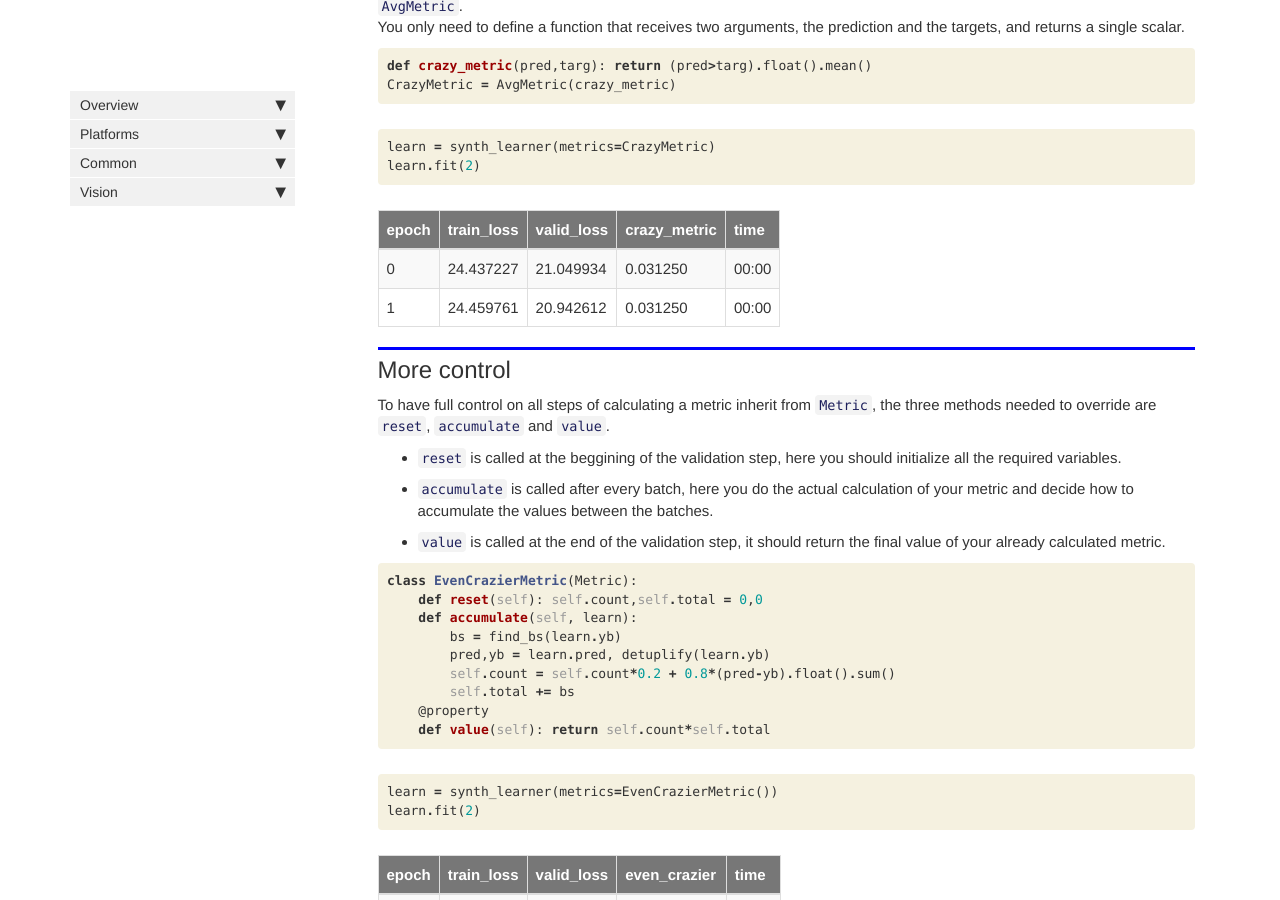
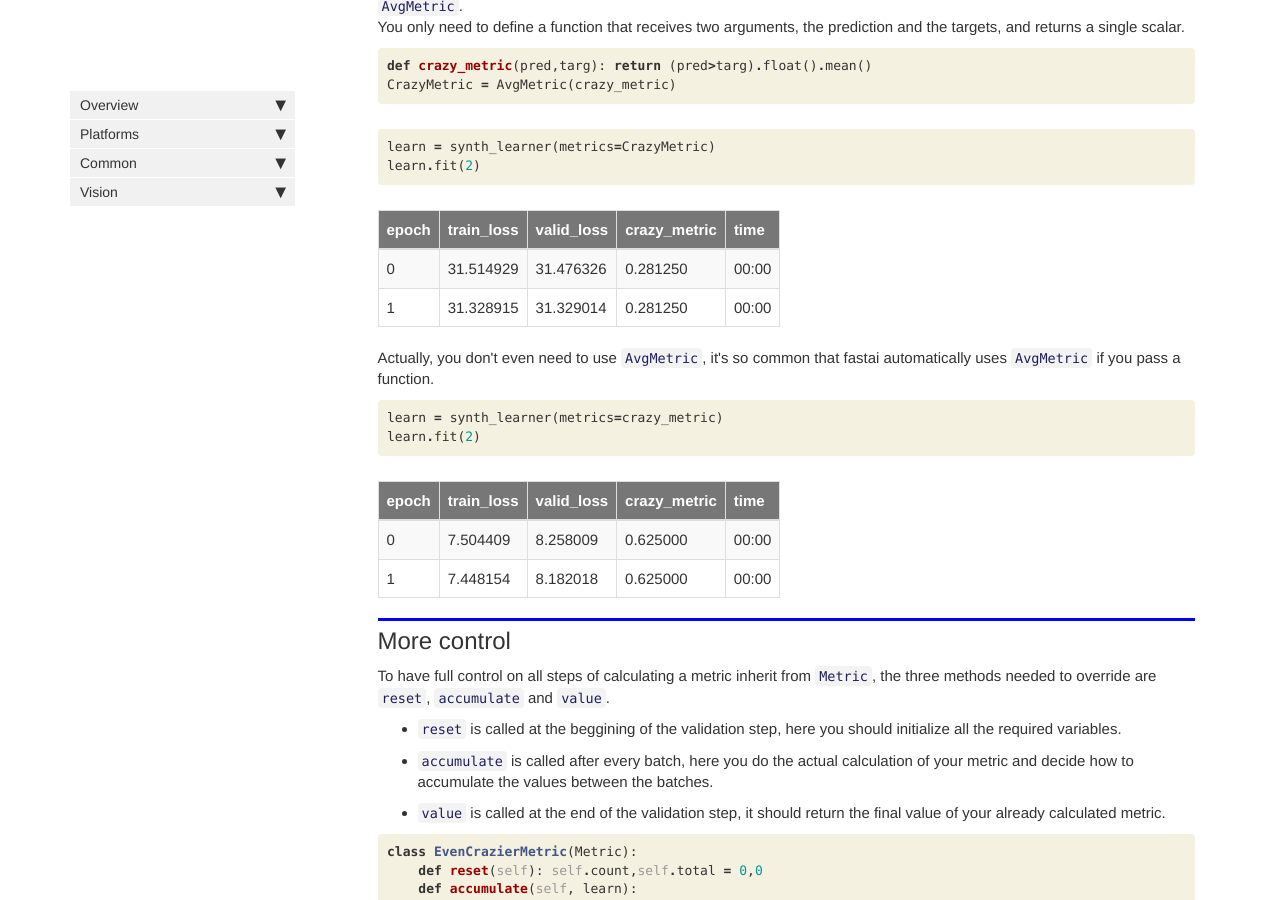
Before and after one commit to lgvaz/fastcook, a Jekyll site: the page built from docs/common.metrics.html, in a window 1280 px wide and 900 px high, scrolled down 389 px. Built offline with Jekyll 4.4.1, drawn with Linux system fonts in a browser that asks for light colours; nearby versions of some CDN libraries; comment, search, counter and statistics services are not loaded.

Commit message:
build docs

```diff
--- a/docs/common.metrics.html
+++ b/docs/common.metrics.html
@@ -101,16 +101,82 @@ You only need to define a function that receives two arguments, the prediction a
   <tbody>
     <tr>
       <td>0</td>
-      <td>24.437227</td>
-      <td>21.049934</td>
-      <td>0.031250</td>
+      <td>31.514929</td>
+      <td>31.476326</td>
+      <td>0.281250</td>
       <td>00:00</td>
     </tr>
     <tr>
       <td>1</td>
-      <td>24.459761</td>
-      <td>20.942612</td>
-      <td>0.031250</td>
+      <td>31.328915</td>
+      <td>31.329014</td>
+      <td>0.281250</td>
+      <td>00:00</td>
+    </tr>
+  </tbody>
+</table>
+</div>
+
+</div>
+
+</div>
+</div>
+
+</div>
+    {% endraw %}
+
+<div class="cell border-box-sizing text_cell rendered"><div class="inner_cell">
+<div class="text_cell_render border-box-sizing rendered_html">
+<p>Actually, you don't even need to use <code>AvgMetric</code>, it's so common that fastai automatically uses <code>AvgMetric</code> if you pass a function.</p>
+
+</div>
+</div>
+</div>
+    {% raw %}
+
+<div class="cell border-box-sizing code_cell rendered">
+<div class="input">
+
+<div class="inner_cell">
+    <div class="input_area">
+<div class=" highlight hl-ipython3"><pre><span></span><span class="n">learn</span> <span class="o">=</span> <span class="n">synth_learner</span><span class="p">(</span><span class="n">metrics</span><span class="o">=</span><span class="n">crazy_metric</span><span class="p">)</span>
+<span class="n">learn</span><span class="o">.</span><span class="n">fit</span><span class="p">(</span><span class="mi">2</span><span class="p">)</span>
+</pre></div>
+
+    </div>
+</div>
+</div>
+
+<div class="output_wrapper">
+<div class="output">
+
+<div class="output_area">
+
+
+<div class="output_html rendered_html output_subarea ">
+<table border="1" class="dataframe">
+  <thead>
+    <tr style="text-align: left;">
+      <th>epoch</th>
+      <th>train_loss</th>
+      <th>valid_loss</th>
+      <th>crazy_metric</th>
+      <th>time</th>
+    </tr>
+  </thead>
+  <tbody>
+    <tr>
+      <td>0</td>
+      <td>7.504409</td>
+      <td>8.258009</td>
+      <td>0.625000</td>
+      <td>00:00</td>
+    </tr>
+    <tr>
+      <td>1</td>
+      <td>7.448154</td>
+      <td>8.182018</td>
+      <td>0.625000</td>
       <td>00:00</td>
     </tr>
   </tbody>
```
